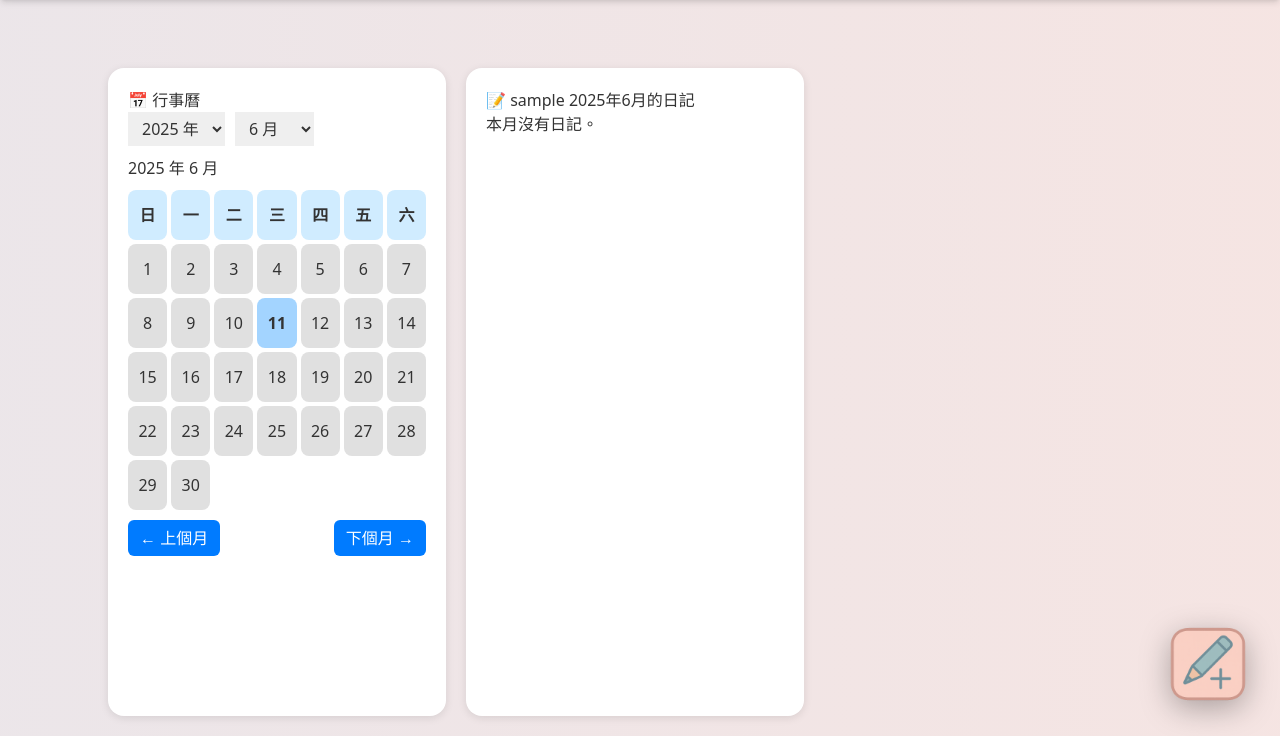
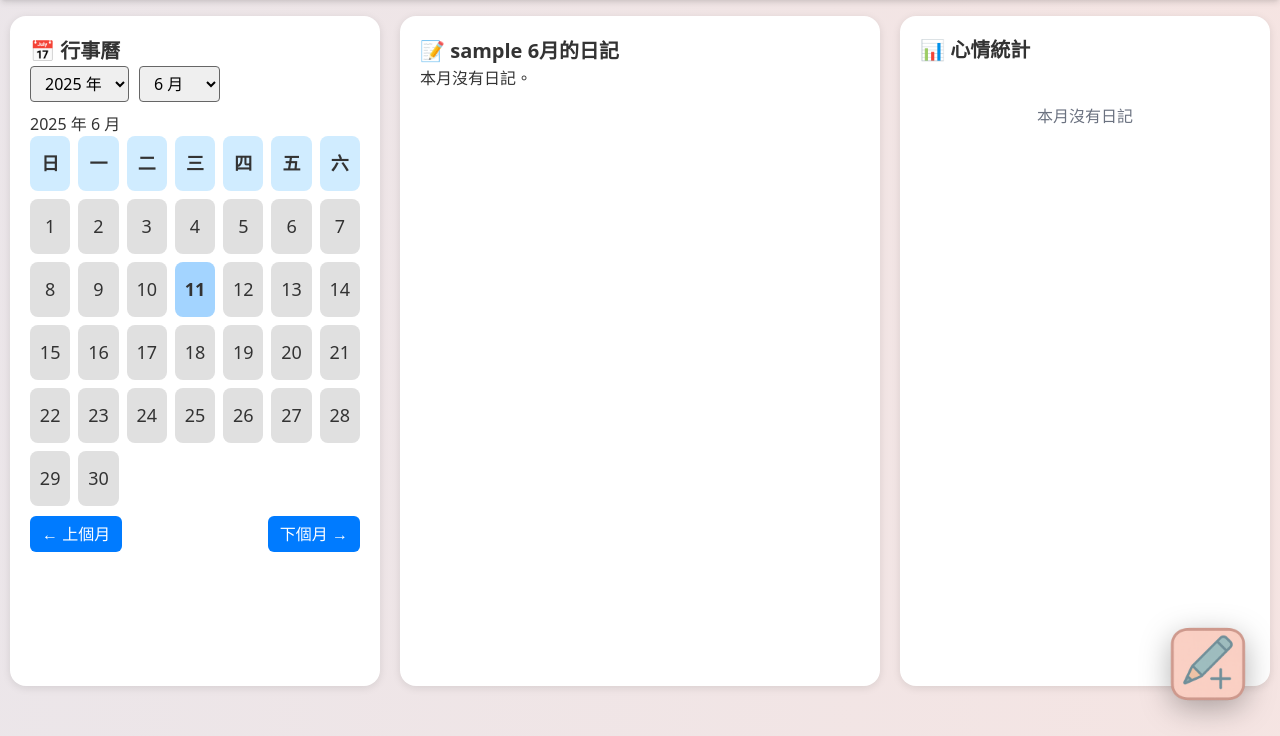
Before and after one commit to William-165EGP/diary, a Flask app: page /my_diary in a window 1280 px wide. Shown: the part 64-800 px from the top of the page. Run offline with Flask 3, Linux system fonts and the light colour scheme; the visitor is signed in with stand-in values (Sample User, id 1); data that the repository does not hold is empty; some libraries are stand-ins or nearby versions.

Commit message:
update my_diary.html

```diff
--- a/app.py
+++ b/app.py
@@ -193,12 +193,24 @@ def my_diary():
         return redirect(url_for('login'))
     print(session['username'])
 
-    # doc_id
-    diaries = [
-        {**d, 'id': d.doc_id}
-        for d in diaries_table.all()
-        if d.get('author') == session['username']
-    ]
+    # 取得用戶的日記，並包含 doc_id 和格式化後的日期
+    diaries = []
+    for d in diaries_table.all():
+        if d.get('author') == session['username']:
+            # 格式化 created_at 為 YYYY-MM-DD
+            try:
+                created_at = datetime.strptime(d['created_at'], '%Y-%m-%d %H:%M:%S')
+                formatted_date = created_at.strftime('%Y-%m-%d')
+            except ValueError:
+                formatted_date = d['created_at']  # 保留原始值以防格式錯誤
+            diaries.append({
+                **d,
+                'id': d.doc_id,
+                'formatted_date': formatted_date
+            })
+
+    # 按日期降序排列日記
+    diaries = sorted(diaries, key=lambda d: d['created_at'], reverse=True)
 
     return render_template('my_diary.html', diaries=diaries, username=session['username'])
 
--- a/db.py
+++ b/db.py
@@ -1,7 +1,7 @@
 from tinydb import TinyDB, Query
 import hashlib
 
-db = TinyDB('database.json')
+db = TinyDB('data/database.json')
 users_table = db.table('users')
 diaries_table = db.table('diaries')
 
--- a/templates/my_diary.html
+++ b/templates/my_diary.html
@@ -1,77 +1,96 @@
-{% extends "dashboard.html" %}
-
-{% block main_content %}
 <!DOCTYPE html>
-<html lang="zh">
+<html lang="zh-Hant">
 <head>
   <meta charset="UTF-8" />
   <meta name="viewport" content="width=device-width, initial-scale=1.0"/>
   <title>日記行事曆</title>
+  <script src="https://cdn.tailwindcss.com"></script>
+  <script src="https://cdn.jsdelivr.net/npm/chart.js"></script>
   <style>
+    body::before {
+      content: "";
+      position: fixed;
+      top: 0;
+      left: 0;
+      width: 100vw;
+      height: 100vh;
+      background: linear-gradient(270deg, #f9e4e0, #dce8f4, #f6ede0);
+      background-size: 600% 600%;
+      z-index: -1;
+      animation: flow 20s ease infinite;
+    }
+    @keyframes flow {
+      0% { background-position: 0% 50%; }
+      50% { background-position: 100% 50%; }
+      100% { background-position: 0% 50%; }
+    }
+
     html, body {
-      height: 100%;
+      height: 100vh;
       margin: 0;
       padding: 0;
-      overflow: hidden;
       font-family: Arial, sans-serif;
       color: #333;
+      overflow: hidden;
     }
 
     .container {
-      display: flex; /* 修正為水平佈局 */
-      flex-direction: row; /* 明確指定行方向 */
+      display: flex;
+      flex-direction: row;
       gap: 20px;
-      height: calc(100vh - 40px);
-      overflow: hidden;
-      padding: 20px;
+      height: calc(100vh - 130px);
+      margin: 80px 0 50px 0;
+      width: 100%;
+      padding: 0 10px;
       box-sizing: border-box;
     }
 
-    .calendar-container, .diary-container {
+    .calendar-container, .diary-container, .chart-container {
       background: white;
       padding: 20px;
       border-radius: 16px;
       box-shadow: 0 2px 8px rgba(0, 0, 0, 0.1);
-      width: 50%; /* 各佔一半寬度 */
-      height: 90%; /* 填滿容器高度 */
       overflow-y: auto;
       box-sizing: border-box;
     }
 
-    #calendar {
-      display: grid;
-      grid-template-columns: repeat(7, 1fr);
-      grid-auto-rows: 50px;
-      gap: 4px;
-      margin-top: 10px;
+    .calendar-container { flex: 3; overflow: hidden; }
+    .diary-container { flex: 4; }
+    .chart-container { flex: 3; }
+
+    .diary-card {
+      border-radius: 12px;
+      padding: 12px;
+      margin-bottom: 12px;
+      cursor: pointer;
+      transition: 0.3s;
+      position: relative;
+      height: 320px;
+      width: 100%;
+      overflow: hidden;
     }
 
-    .calendar-day,
-    .calendar-header {
+    .calendar-header, .calendar-day {
       display: flex;
       align-items: center;
       justify-content: center;
       cursor: pointer;
       border-radius: 8px;
       background-color: #e0e0e0;
+      font-size: 1.125rem;
+      height: 55px;
     }
+    .calendar-container h1 { font-size: 1.25rem; font-weight: bold;}
+    .calendar-day { cursor: default; }
+    .calendar-header { background-color: #d0ecff; font-weight: bold; }
 
-    .calendar-day:hover {
-      background-color: #c8dfff;
-    }
+    .has-entry { background-color: #90ee90; }
+    .today { background-color: #a3d4ff !important; font-weight: bold; }
 
-    .calendar-header {
-      background-color: #d0ecff;
-      font-weight: bold;
-    }
-
-    .has-entry {
-      background-color: #90ee90;
-    }
-
-    .today {
-      background-color: #a3d4ff !important;
-      font-weight: bold;
+    .calendar-selectors {
+      display: flex;
+      gap: 10px;
+      margin-bottom: 10px;
     }
 
     .calendar-nav-bottom {
@@ -93,81 +112,39 @@
       background-color: #0056b3;
     }
 
-    .calendar-selectors {
-      display: flex;
-      gap: 10px;
-      margin-bottom: 10px;
-    }
-
     .calendar-selectors select {
       padding: 5px 10px;
       font-size: 16px;
+      color: #000000;
+      border: 1px solid #666666;
+      border-radius: 4px;
     }
-
-    .diary-card {
-      background-size: cover;
-      background-position: center;
-      border-radius: 12px;
-      padding: 12px;
-      margin-bottom: 12px;
-      cursor: pointer;
-      transition: 0.3s;
-      position: relative;
-      height: 300px;
-    }
-    .diary-card.no-image {
-      box-shadow: 0 10px 15px -3px rgba(0, 0, 0, 0.1), 0 4px 6px -2px rgba(0, 0, 0, 0.05); /* 模擬 shadow-lg */
-    }
-
-    .diary-card h3 {
-      margin: 0;
-      text-shadow: 1px 1px 2px rgba(0, 0, 0, 0.5);
-    }
-
-    .diary-card .content,
-    .diary-card .meta {
-      margin-top: 8px;
-      padding: 8px;
-      border-radius: 8px;
-      display: block;
-      text-shadow: 1px 1px 2px rgba(0, 0, 0, 0.5);
-    }
-
-    .diary-card .content {
-      overflow: hidden;
-      text-overflow: ellipsis;
-    }
-
-    .server-diary {
-      background: rgba(255, 255, 255, 0.9);
-      padding: 12px;
-      border-radius: 12px;
-      box-shadow: 0 2px 8px rgba(0,0,0,0.1);
-      margin-bottom: 12px;
-    }
-
-    .server-diary button {
-      margin-top: 8px;
-      background-color: #dc3545;
-      color: white;
-      border: none;
-      padding: 6px 12px;
-      border-radius: 6px;
-      cursor: pointer;
-    }
-
-    .server-diary button:hover {
-      background-color: #a71d2a;
-    }
-
-    #diary-list {
-      display: flex;
-      flex-direction: column;
-      gap: 12px;
+    #diary-title {
+      font-size: 1.25rem;
+      font-weight: bold;
     }
   </style>
 </head>
-<body>
+<body class="bg-transparent font-sans">
+
+<header class="fixed top-0 left-0 w-full z-50 flex justify-between items-center px-8 py-4 bg-white/70 backdrop-blur-md shadow-md">
+  <a href="/dashboard">
+    <h1 class="text-2xl font-bold text-[#6C584C]">Exchange Diary</h1>
+  </a>
+  <nav class="space-x-4">
+    <a href="/dashboard" class="text-[#6C584C]">所有日記</a>
+    <a href="/my_diary" class="text-[#6C584C]">我的日記</a>
+    <a href="/quiz" class="text-[#6C584C]">心理測驗</a>
+    <a href="/game" class="text-[#6C584C]">小遊戲</a>
+    <a href="/logout" class="text-[#6C584C] underline">登出</a>
+  </nav>
+</header>
+<a href="/write" class="fixed bottom-6 right-6 z-50">
+  <img src="{{ url_for('static', filename='images/pen.png') }}"
+       alt="新增日記"
+       class="w-24 h-24 drop-shadow-[0_8px_15px_rgba(0,0,0,0.3)] hover:scale-110 transition-transform duration-200 rounded-full">
+</a>
+
 <div class="container">
   <div class="calendar-container">
     <h1>📅 行事曆</h1>
@@ -176,7 +153,7 @@
       <select id="month-selector"></select>
     </div>
     <h2 id="current-month"></h2>
-    <div id="calendar"></div>
+    <div id="calendar" class="grid grid-cols-7 gap-2"></div>
     <div class="calendar-nav-bottom">
       <button id="prev-month">← 上個月</button>
       <button id="next-month">下個月 →</button>
@@ -184,24 +161,26 @@
   </div>
 
   <div class="diary-container">
-    <h2 id="diary-title">📝 {{ username }} 的日記</h2>
-    <div id="diary-list">
-      <!-- 將由 JS 動態填入 -->
+    <h2 id="diary-title"></h2>
+    <div id="diary-list" class="flex flex-col space-y-4"></div>
   </div>
+
+  <div class="chart-container">
+    <h2 class="text-xl font-bold mb-4">📊 心情統計</h2>
+    <canvas id="moodChart" width="300" height="300"></canvas>
   </div>
 </div>
 
 <script>
-  const calendarEl = document.getElementById('calendar');
-  const diaryListEl = document.getElementById('diary-list');
-  const currentMonthEl = document.getElementById('current-month');
   const yearSelector = document.getElementById('year-selector');
   const monthSelector = document.getElementById('month-selector');
-  const diaryTitleEl = document.getElementById('diary-title');
+  const currentMonthEl = document.getElementById('current-month');
+  const diaryListEl = document.getElementById('diary-list');
+  const calendarEl = document.getElementById('calendar');
 
   let current = new Date();
+  let moodChart = null;
 
-  // 前端用來渲染日記列表的資料
   const diaries = [
     {% for d in diaries %}
   {
@@ -212,38 +191,74 @@
           image_url: "{{ url_for('static', filename=d.image_path.replace('\\', '/')) if d.image_path else '' }}",
           content: `{{ d.content | e }}`,
           public: {{ 'true' if d.public else 'false' }},
+    mood: "{{ d.mood }}",
             time_since: "{{ time_since(d.created_at) }}"
   },
   {% endfor %}
   ];
 
-  // 初始化日記存在的日期（顯示綠色）
-  const diaryEntries = {};
-  for (const d of diaries) {
-    diaryEntries[d.formatted_date] = true;
+  function getKey(date) {
+    return `${date.getFullYear()}-${String(date.getMonth() + 1).padStart(2, '0')}-${String(date.getDate()).padStart(2, '0')}`;
   }
 
-  function getKey(date) {
-    const y = date.getFullYear();
-    const m = String(date.getMonth() + 1).padStart(2, '0');
-    const d = String(date.getDate()).padStart(2, '0');
-    return `${y}-${m}-${d}`;
+  function updateMoodChart(year, month) {
+    const moodCounts = {
+      happy: 0, sad: 0, angry: 0, excited: 0, calm: 0, anxious: 0
+    };
+
+    const filtered = diaries.filter(d => {
+      const date = new Date(d.created_at);
+      return date.getFullYear() === year && date.getMonth() === month;
+    });
+
+    // 移除舊畫布或訊息
+    const chartContainer = document.querySelector('.chart-container');
+    const oldCanvas = document.getElementById('moodChart');
+    const oldMessage = document.getElementById('noMoodMessage');
+    if (oldCanvas) oldCanvas.remove();
+    if (oldMessage) oldMessage.remove();
+
+    if (filtered.length === 0) {
+      // 插入提示文字
+      const msg = document.createElement('p');
+      msg.id = 'noMoodMessage';
+      msg.className = 'text-center text-gray-500 mt-10';
+      msg.textContent = '本月沒有日記';
+      chartContainer.appendChild(msg);
+      return;
     }
 
-  function updateDiaryTitle(year, month) {
-    diaryTitleEl.textContent = `📝 ${'{{ username }}'} ${year}年${month + 1}月的日記`;
+    filtered.forEach(d => {
+      if (d.mood in moodCounts) moodCounts[d.mood]++;
+    });
+
+    // 建立新畫布
+    const canvas = document.createElement('canvas');
+    canvas.id = 'moodChart';
+    canvas.width = 300;
+    canvas.height = 300;
+    chartContainer.appendChild(canvas);
+
+    const ctx = canvas.getContext('2d');
+    moodChart = new Chart(ctx, {
+      type: 'pie',
+      data: {
+        labels: Object.keys(moodCounts),
+        datasets: [{
+          data: Object.values(moodCounts),
+          backgroundColor: ['#fcd34d', '#60a5fa', '#f87171', '#34d399', '#a78bfa', '#ff83ff']
+        }]
+      },
+      options: {
+        plugins: {
+          legend: { position: 'bottom' }
+        }
+      }
+    });
   }
 
   function updateDiaryList(year, month) {
-    console.log('Updating diary list for:', year, month);
-    console.log('Diaries:', diaries);
-    console.log('Matched diaries:', diaries.filter(d => {
-      const dDate = new Date(d.created_at);
-      return dDate.getFullYear() === year && dDate.getMonth() === month;
-    }));
-
     diaryListEl.innerHTML = '';
-
     const matched = diaries.filter(d => {
       const dDate = new Date(d.created_at);
       return dDate.getFullYear() === year && dDate.getMonth() === month;
@@ -256,24 +271,36 @@
 
     for (const d of matched) {
       const card = document.createElement('div');
-      card.className = `diary-card ${d.image_path ? '' : 'no-image'}`;
       if (d.image_path) {
+        card.className = 'relative rounded-xl overflow-hidden shadow-lg group h-80 w-full';
         card.style.backgroundImage = `url('${d.image_url}')`;
         card.style.backgroundSize = 'cover';
         card.style.backgroundPosition = 'center';
       } else {
-        card.style.backgroundColor = '#ffffff';
+        card.className = 'diary-card no-image bg-white';
       }
 
       card.innerHTML = `
-            <div class="absolute inset-0 ${d.image_url ? 'text-white' : 'text-balck'} p-4 flex flex-col justify-between">
+                <div class="absolute inset-0 bg-white/50"></div>
+                <div class="absolute inset-0 p-4 flex flex-col justify-between" style="color: #000000;">
                     <div>
-                    <p class="text-sm meta">🕰 ${d.created_at}（${d.time_since}）</p>
-                    <p class="text-sm meta">🔒 ${d.public ? '公開' : '私人'}</p>
-                    <p class="content text-lg font-semibold line-clamp-6 break-words">${d.content || '無內容'}</p>
+                        <p class="text-sm">🕗 ${d.created_at}（${d.time_since}）</p>
+                        <p class="text-sm">
+                            ${d.public ? '🔓 公開' : '🔒 私人'} |
+                            ${
+              d.mood === 'happy' ? '😊' :
+                      d.mood === 'sad' ? '😢' :
+                              d.mood === 'angry' ? '😠' :
+                                      d.mood === 'excited' ? '🤩' :
+                                              d.mood === 'calm' ? '😌' :
+                                                      d.mood === 'anxious' ? '😰' :
+                                                              ''
+      }
+                        </p>
+                        <p class="text-base font-semibold whitespace-pre-line">${d.content}</p>
                     </div>
-                <form method="post" action="/delete_diary/${d.id}" onsubmit="return confirm('確定要刪除這篇日記嗎？')">
-                    <button type="submit" class="self-end mt-2 text-sm bg-red-500 px-3 py-1 rounded hover:bg-red-600">🗑 刪除</button>
+                    <form method="post" action="/delete_diary/${d.id}" onsubmit="return confirm('確定要刪除嗎？')">
+                        <button type="submit" class="mt-2 text-sm bg-red-600 text-white px-3 py-1 rounded hover:bg-red-700">🗑️ 刪除</button>
                     </form>
                 </div>
             `;
@@ -283,43 +310,40 @@
 
   function renderCalendar(year, month) {
     currentMonthEl.textContent = `${year} 年 ${month + 1} 月`;
-    updateDiaryTitle(year, month);
-
+    document.getElementById("diary-title").textContent = `📝 {{ username }} ${month + 1}月的日記`;
     const firstDay = new Date(year, month, 1);
-    const lastDay = new Date(year, month + 1, 0);
+    const daysInMonth = new Date(year, month + 1, 0).getDate();
     const startWeekDay = firstDay.getDay();
-    const daysInMonth = lastDay.getDate();
 
     calendarEl.innerHTML = '';
     const weekdays = ['日', '一', '二', '三', '四', '五', '六'];
-    for (let w of weekdays) {
+    weekdays.forEach(d => {
       const div = document.createElement('div');
       div.className = 'calendar-header';
-      div.textContent = w;
+      div.textContent = d;
       calendarEl.appendChild(div);
-    }
+    });
 
     for (let i = 0; i < startWeekDay; i++) {
       calendarEl.appendChild(document.createElement('div'));
     }
 
     for (let d = 1; d <= daysInMonth; d++) {
-      const date = new Date(year, month, d, 12);
+      const date = new Date(year, month, d);
       const key = getKey(date);
       const div = document.createElement('div');
       div.className = 'calendar-day';
       div.textContent = d;
       if (key === getKey(new Date())) div.classList.add('today');
-      if (diaryEntries[key]) div.classList.add('has-entry');
+      if (diaries.find(di => di.formatted_date === key)) div.classList.add('has-entry');
       calendarEl.appendChild(div);
     }
 
-    if (yearSelector && monthSelector) {
+    updateDiaryList(year, month);
+    updateMoodChart(year, month);
+
     yearSelector.value = year;
     monthSelector.value = month;
-    }
-
-    updateDiaryList(year, month);
   }
 
   document.getElementById('prev-month').addEventListener('click', () => {
@@ -335,7 +359,6 @@
   function initSelectors() {
     const baseYear = 2020;
     const nowYear = new Date().getFullYear();
-
     for (let y = baseYear; y <= nowYear + 2; y++) {
       const option = document.createElement('option');
       option.value = y;
@@ -370,12 +393,3 @@
 </script>
 </body>
 </html>
-{% endblock %}
-
-{% block sidebar %}
-<style>
-  main > div:nth-child(2) {
-    display: none !important;
-  }
-</style>
-{% endblock %}
```
Also changed, not shown: 1 other file. Lines whose indentation alone changed are shown as unchanged.
